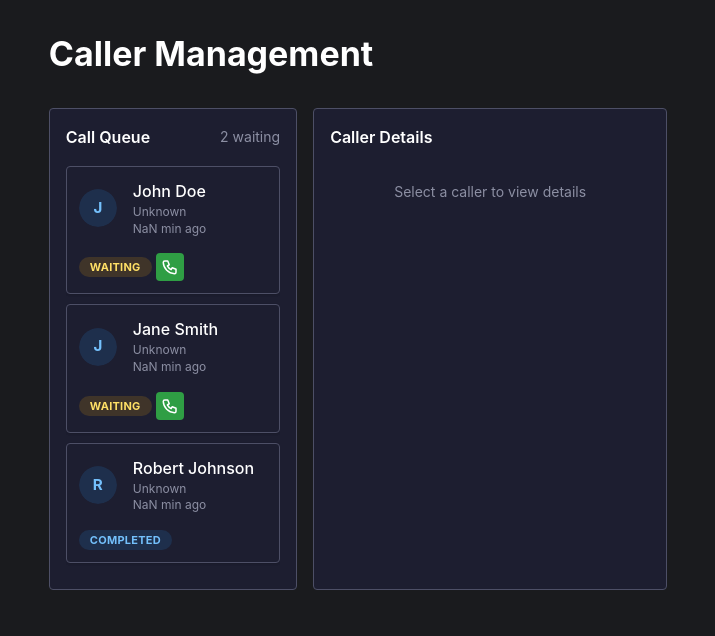
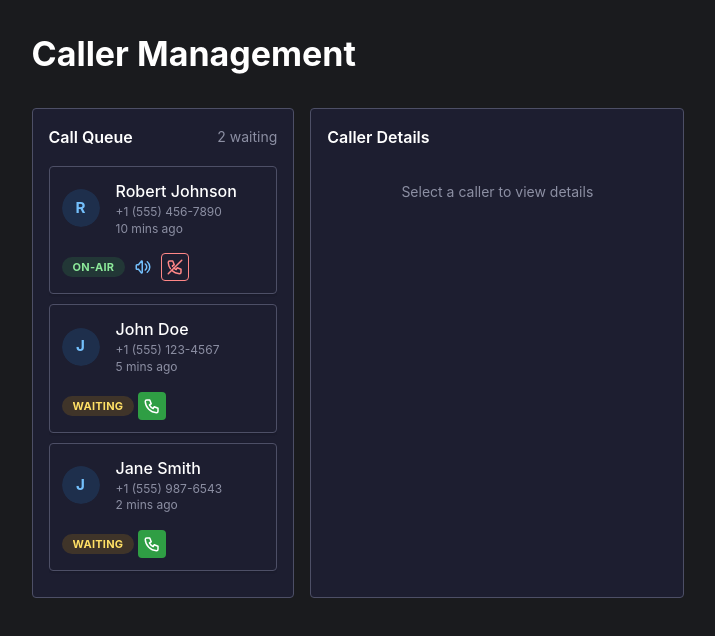
Before and after one commit to drinkyouroj/host-dashboard, a React (Create React App) app: page /test/callers in a window 1280 px wide. Shown: the top 636 px of the page, without its empty margins (282-997 px from the left). Built offline with nearby package versions, Linux system fonts and the light colour scheme; sample sign-in values are in the browser's storage.

Commit message:
fix type issues

```diff
--- a/src/pages/CallersTestPage.tsx
+++ b/src/pages/CallersTestPage.tsx
@@ -1,36 +1,35 @@
 import { useState } from 'react';
 import { Container, Title, Grid, Paper, Text, Button, Group } from '@mantine/core';
-import { CallerList, Caller } from '../components/callers/CallerList';
+import { CallerList } from '../components/callers/CallerList';
 import { CallerDetails } from '../components/callers/CallerDetails';
+import type { Caller } from '../contexts/ShowContext';
 
 // Mock data for testing
 const mockCallers: Caller[] = [
   {
     id: '1',
     name: 'John Doe',
-    phoneNumber: '+1 (555) 123-4567',
+    phone: '+1 (555) 123-4567',
     status: 'waiting',
-    waitTime: 5,
-    isPriority: true,
-    notes: 'Regular caller, interested in topic #3',
+    joinedAt: new Date(Date.now() - 5 * 60 * 1000),
+    notes: 'Regular caller, interested in topic #3'
   },
   {
     id: '2',
     name: 'Jane Smith',
-    phoneNumber: '+1 (555) 987-6543',
+    phone: '+1 (555) 987-6543',
     status: 'waiting',
-    waitTime: 2,
-    notes: 'First-time caller',
+    joinedAt: new Date(Date.now() - 2 * 60 * 1000),
+    notes: 'First-time caller'
   },
   {
     id: '3',
     name: 'Robert Johnson',
-    phoneNumber: '+1 (555) 456-7890',
-    status: 'on-air',
-    waitTime: 10,
-    isMuted: false,
-    notes: 'Expert on today\'s topic',
-  },
+    phone: '+1 (555) 456-7890',
+    status: 'live',
+    joinedAt: new Date(Date.now() - 10 * 60 * 1000),
+    notes: 'Expert on today\'s topic'
+  }
 ];
 
 export function CallersTestPage() {
@@ -42,30 +41,26 @@ export function CallersTestPage() {
   };
 
   const handleMuteToggle = (callerId: string, isMuted: boolean) => {
-    setCallers(callers.map(caller =>
-      caller.id === callerId ? { ...caller, isMuted } : caller
-    ));
-
-    if (selectedCaller?.id === callerId) {
-      setSelectedCaller({ ...selectedCaller, isMuted });
-    }
+    // In a real app, this would call your API to update the mute status
+    console.log(`Caller ${callerId} muted: ${isMuted}`);
 
     // In a real app, this would call your API to update the mute status
     console.log(`Caller ${callerId} muted: ${isMuted}`);
   };
 
   const handlePromoteToLive = (callerId: string) => {
-    setCallers(callers.map(caller =>
-      caller.id === callerId
-        ? { ...caller, status: 'on-air' as const }
-        : caller.status === 'on-air'
-          ? { ...caller, status: 'waiting' as const }
-          : caller
-    ));
+    setCallers(callers.map(caller => {
+      if (caller.id === callerId) {
+        return { ...caller, status: 'live' as const };
+      } else if (caller.status === 'live') {
+        return { ...caller, status: 'waiting' as const };
+      }
+      return caller;
+    }));
 
     const promotedCaller = callers.find(c => c.id === callerId);
     if (promotedCaller) {
-      setSelectedCaller({ ...promotedCaller, status: 'on-air' });
+      setSelectedCaller({ ...promotedCaller, status: 'live' });
     }
 
     // In a real app, this would connect the caller to the live show
@@ -75,12 +70,12 @@ export function CallersTestPage() {
   const handleEndCall = (callerId: string) => {
     setCallers(callers.map(caller =>
       caller.id === callerId
-        ? { ...caller, status: 'completed' as const }
+        ? { ...caller, status: 'rejected' as const }
         : caller
     ));
 
     if (selectedCaller?.id === callerId) {
-      setSelectedCaller({ ...selectedCaller, status: 'completed' });
+      setSelectedCaller({ ...selectedCaller, status: 'rejected' });
     }
 
     // In a real app, this would end the call
@@ -88,17 +83,8 @@ export function CallersTestPage() {
   };
 
   const handleAddNote = (callerId: string, note: string) => {
-    const updatedCallers = callers.map(caller =>
-      caller.id === callerId
-        ? { ...caller, notes: note }
-        : caller
-    );
-
-    setCallers(updatedCallers);
-
-    if (selectedCaller?.id === callerId) {
-      setSelectedCaller({ ...selectedCaller, notes: note });
-    }
+    // In a real app, this would save the note to your backend
+    console.log(`Added note to caller ${callerId}: ${note}`);
 
     // In a real app, this would save the note to your backend
     console.log(`Added note to caller ${callerId}: ${note}`);
```
